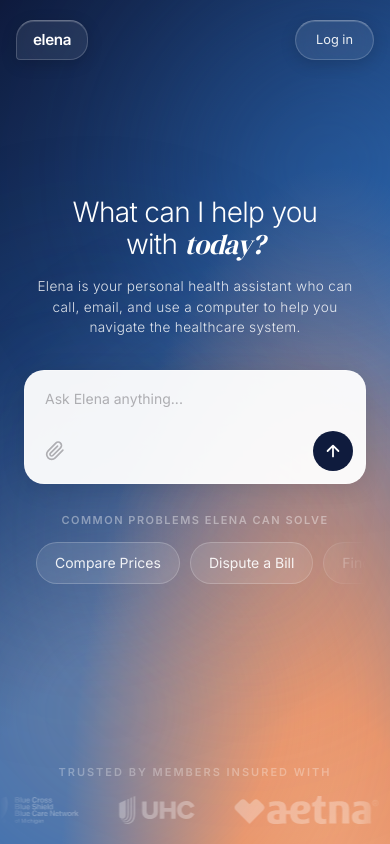
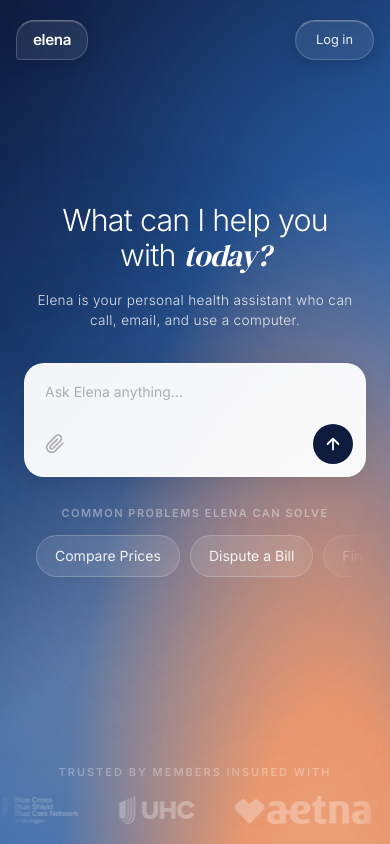
Before and after one commit to alextko/elena-website, a Next.js app: page / in a window 390 px wide. Shown: the top 844 px of the page. Built offline with nearby package versions, Linux system fonts and the light colour scheme; no server answers.

Commit message:
Slightly larger hero headline, shorter mobile subtitle
Headline: 1.75rem → 1.9rem on mobile.
Subtitle: shortened to "Elena is your personal health assistant who
can call, email, and use a computer."

Co-Authored-By: Claude Opus 4.6 (1M context) <noreply@anthropic.com>

```diff
--- a/src/app/page.tsx
+++ b/src/app/page.tsx
@@ -382,7 +382,7 @@ function LandingPage() {
 
         {/* Content */}
         <div className="relative z-[4] text-center max-w-[700px] w-full px-6">
-          <h1 className="text-[clamp(2.5rem,5vw,3.8rem)] max-md:text-[1.75rem] font-light leading-[1.15] tracking-tight text-white">
+          <h1 className="text-[clamp(2.5rem,5vw,3.8rem)] max-md:text-[1.9rem] font-light leading-[1.15] tracking-tight text-white">
             {hero ? (
               <>{hero.headline[0]}<br />{hero.headline[1]}</>
             ) : (
@@ -392,7 +392,7 @@ function LandingPage() {
           <p className="text-[1.15rem] max-md:text-[0.85rem] font-light text-white/85 mt-4 tracking-wide">
             {hero ? hero.subtitle : (<>
               <span className="hidden md:inline">Elena is a personal health assistant. She can make calls, use a computer, and write emails, and she&apos;s an expert in navigating the healthcare system.</span>
-              <span className="md:hidden">Elena is your personal health assistant who can call, email, and use a computer to help you navigate the healthcare system.</span>
+              <span className="md:hidden">Elena is your personal health assistant who can call, email, and use a computer.</span>
             </>)}
           </p>
 
```
